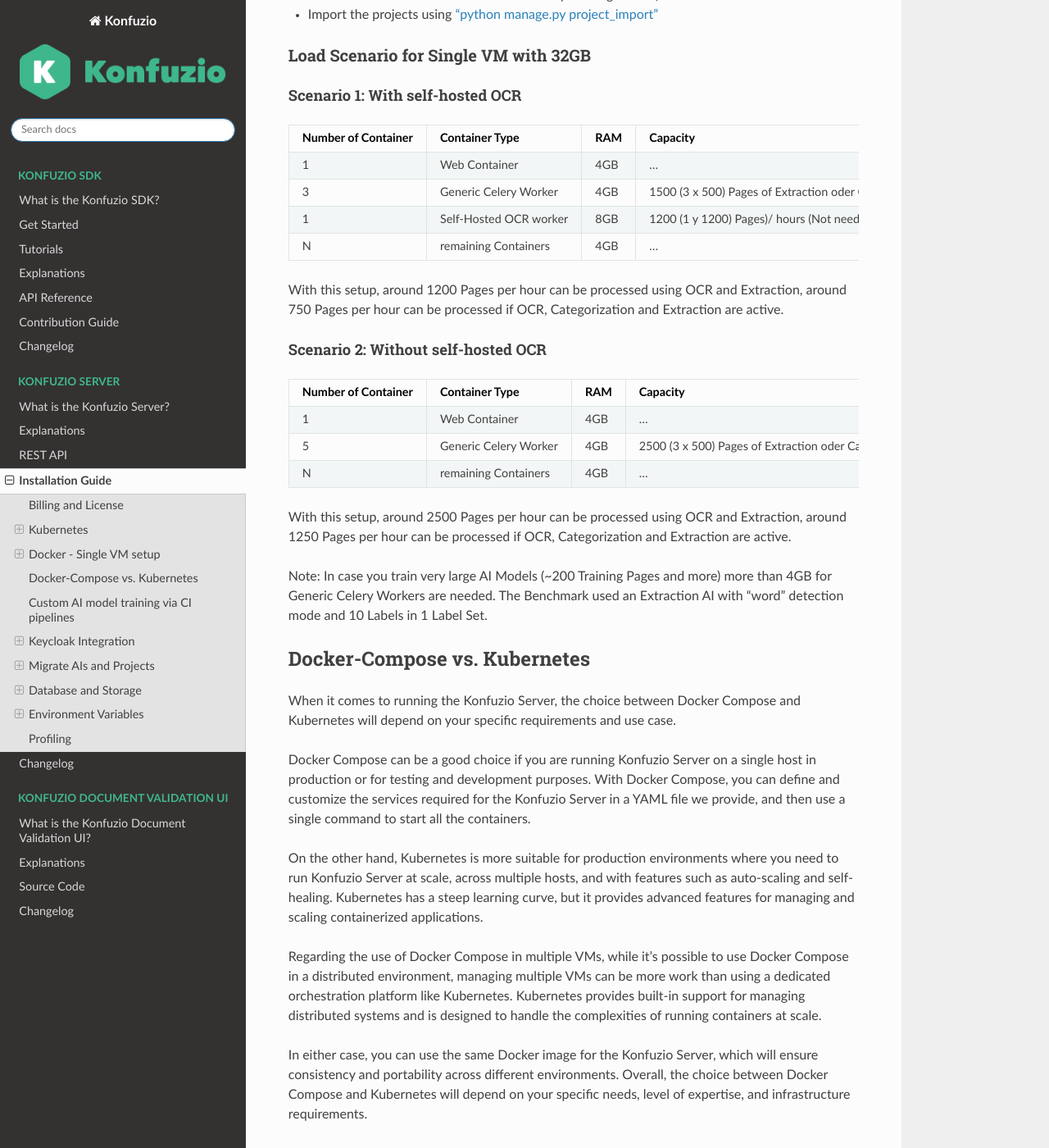
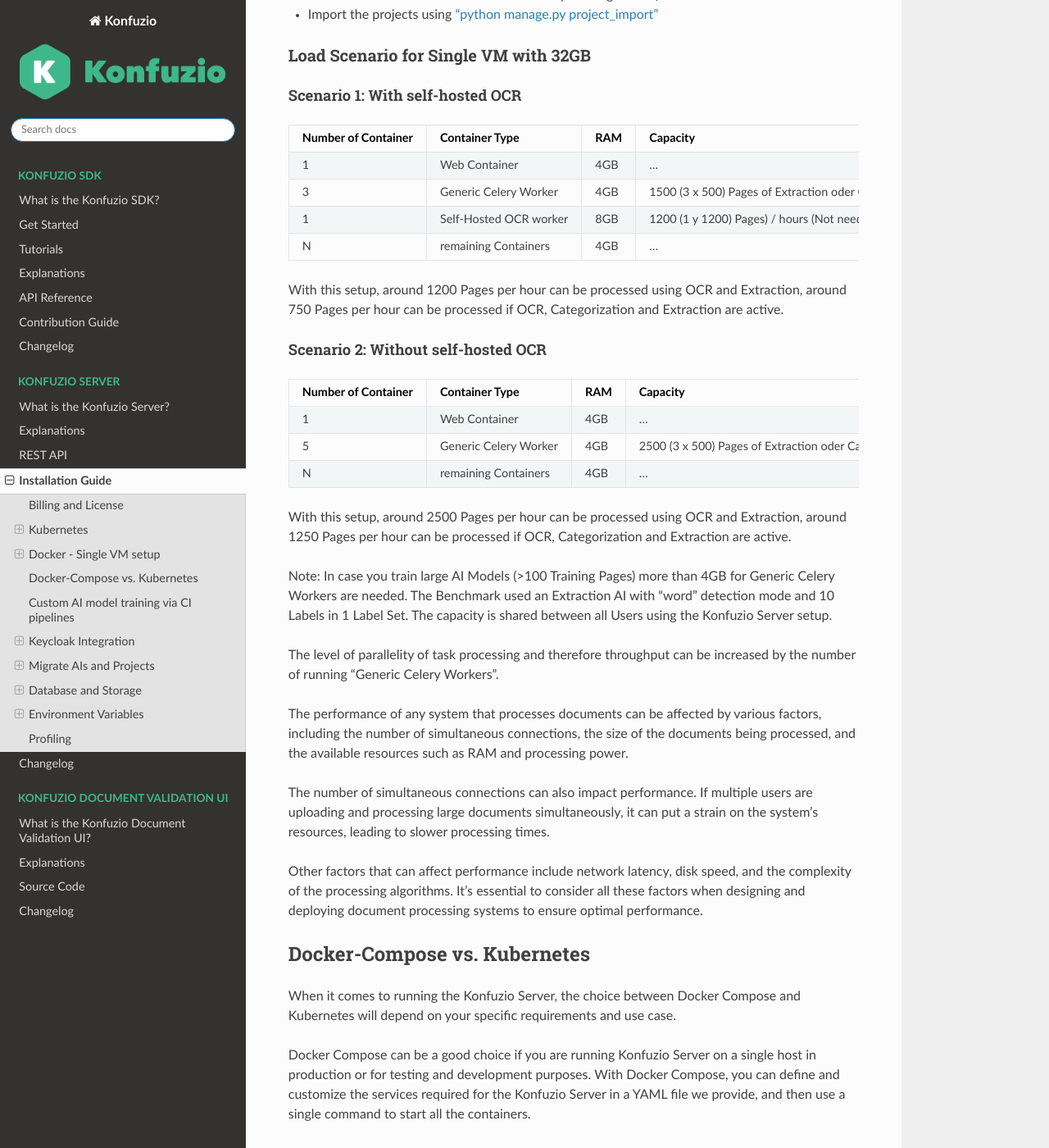
Before and after one commit to konfuzio-ai/konfuzio-sdk, a Sphinx documentation site: the page built from docs/web/on_premises.md, in a window 1280 px wide and 1400 px high, scrolled down 13289 px. Shown: the whole window at 82% size. Built offline with Sphinx 7.4.7 and the Read the Docs theme 2.0.0, drawn with Linux system fonts in a browser that asks for light colours; pages that are not in the unit, such as notebooks, are missing from menus; a script that is not in the unit is left out.

Commit message:
Update on_premises.md

```diff
--- a/docs/web/on_premises.md
+++ b/docs/web/on_premises.md
@@ -574,7 +574,7 @@
 | --- | --- | --- |----------------------------------------------------------------------------|
 | 1                   | Web Container          | 4GB | ...                                                                        |
 | 3                   | Generic Celery Worker  | 4GB | 1500 (3 x 500) Pages of Extraction oder Categorization per hour            |
-| 1                   | Self-Hosted OCR worker | 8GB | 1200 (1 y 1200) Pages)/ hours (Not needed if external API Service is used) |
+| 1                   | Self-Hosted OCR worker | 8GB | 1200 (1 y 1200) Pages) / hours (Not needed if external API Service is used) |
 | N                   | remaining Containers   | 4GB | ...                                                                        |
 
 
@@ -591,7 +591,18 @@
 
 With this setup, around 2500 Pages per hour can be processed using OCR and Extraction, around 1250 Pages per hour can be processed if OCR, Categorization and Extraction are active.
 
-Note: In case you train very large AI Models (~200 Training Pages and more) more than 4GB for Generic Celery Workers are needed. The Benchmark used an Extraction AI with "word" detection mode and 10 Labels in 1 Label Set.
+Note: In case you train large AI Models (>100 Training Pages) more than 4GB for Generic Celery Workers are needed. The Benchmark used an Extraction AI with "word" detection mode and 10 Labels in 1 Label Set. The capacity is shared between all Users using the Konfuzio Server setup.
+
+The level of parallelity of task processing and therefore throughput can be increased by the number of running "Generic Celery Workers".
+
+The performance of any system that processes documents can be affected by various factors, including the number of simultaneous connections, the size of the documents being processed, and the available resources such as RAM and processing power.
+
+The number of simultaneous connections can also impact performance. If multiple users are uploading and processing large documents simultaneously, it can put a strain on the system's resources, leading to slower processing times.
+
+Other factors that can affect performance include network latency, disk speed, and the complexity of the processing algorithms. It's essential to consider all these factors when designing and deploying document processing systems to ensure optimal performance.
+
+
+
 
 ## Docker-Compose vs. Kubernetes
 
```
